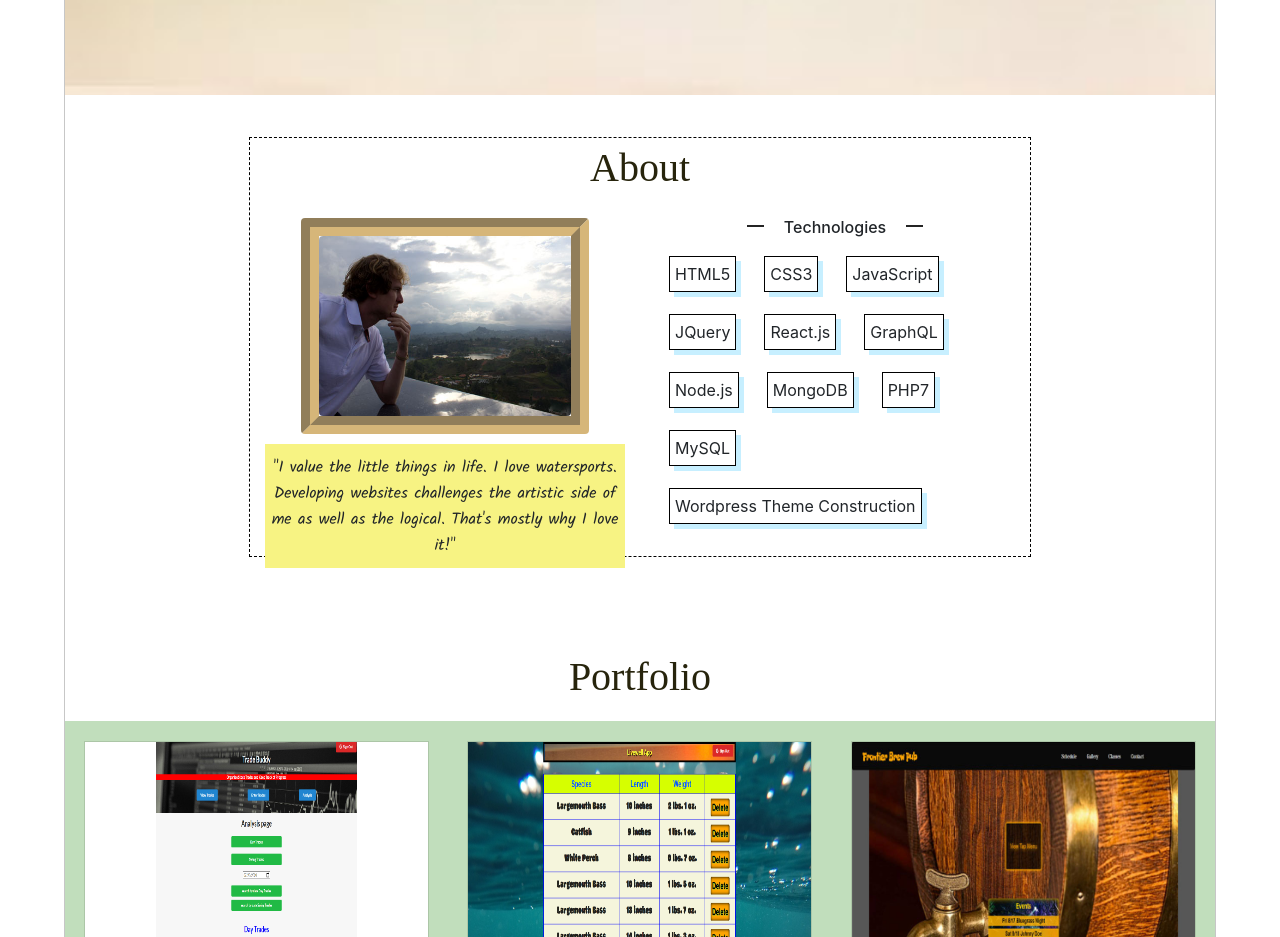
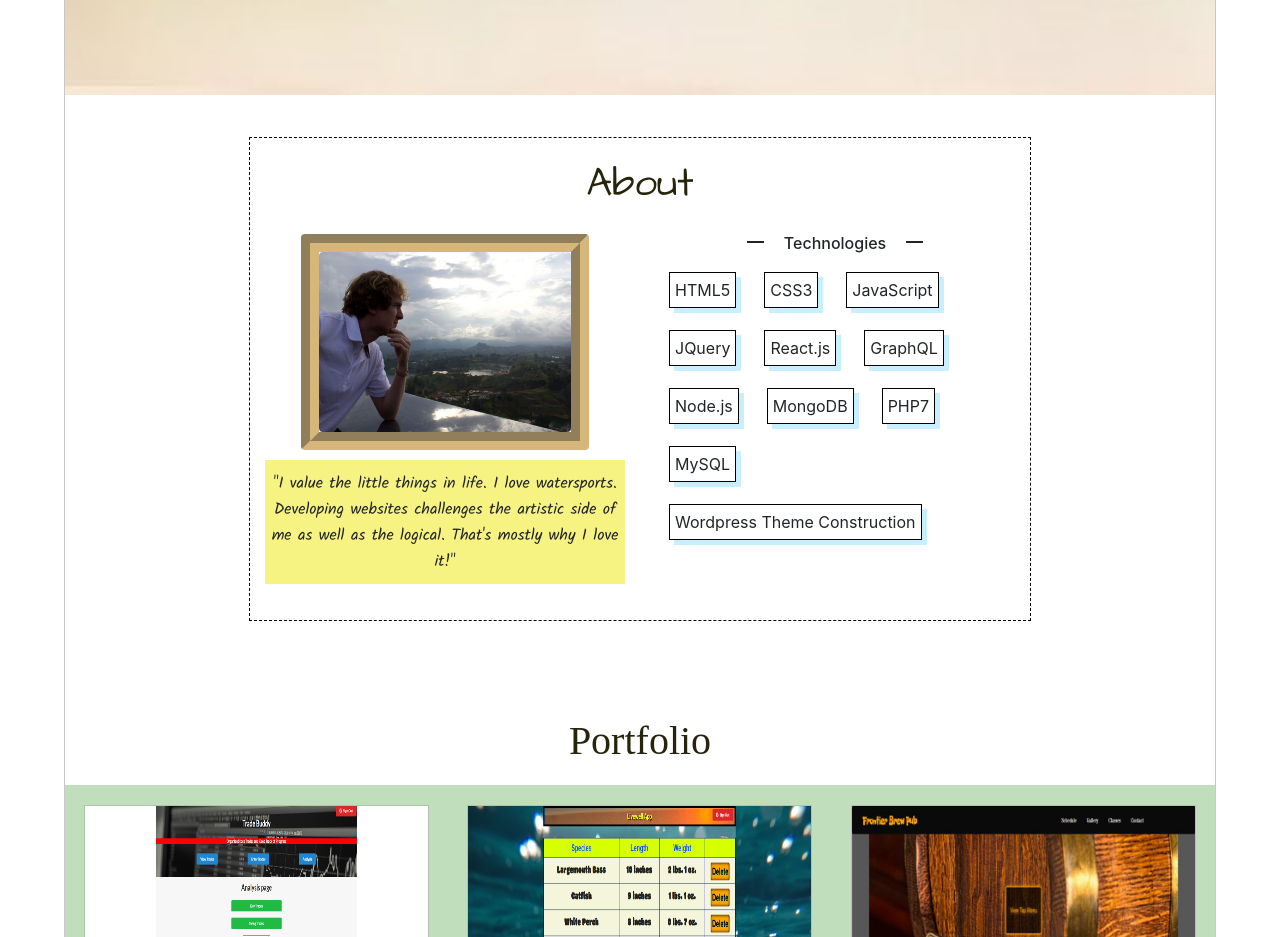
Before and after one commit to michael-williamson/portfolio-coffee, a React (Create React App) app: page / in a window 1280 px wide. Shown: the part 780-1717 px from the top of the page. Built offline with nearby package versions, Linux system fonts and the light colour scheme.

Commit message:
added overflow hidden to app and added new font family

```diff
--- a/public/index.html
+++ b/public/index.html
@@ -10,7 +10,7 @@
     -->
     <link rel="manifest" href="%PUBLIC_URL%/manifest.json">
     <link rel="shortcut icon" href="%PUBLIC_URL%/favicon.ico">
-    <link href="https://fonts.googleapis.com/css2?family=Kalam&family=Permanent+Marker&display=swap" rel="stylesheet">
+    <link href="https://fonts.googleapis.com/css2?family=Architects+Daughter&family=Kalam&family=Permanent+Marker&display=swap" rel="stylesheet">
     <!--
       Notice the use of %PUBLIC_URL% in the tags above.
       It will be replaced with the URL of the `public` folder during the build.
--- a/src/App.css
+++ b/src/App.css
@@ -1,6 +1,10 @@
 /* #root {
     background-color: #98a058;
 } */
+.App{
+    overflow: hidden;
+    /* so that nav being absolute won't effect width of screen */
+}
 
 @media (min-width: 768px){
     .App{
--- a/src/style/About.css
+++ b/src/style/About.css
@@ -11,7 +11,7 @@
     width: 177px;
     margin: 6px auto;
     border-radius: 73px;
-    font-family: cursive;
+    font-family: 'Architects Daughter', cursive;
 }
 
 /* .about-section h1:before {
@@ -101,14 +101,19 @@
 /* font-family: 'Permanent Marker', cursive; */
 }
 
+@media only screen and (min-width: 500px) and (max-width: 1000px) and (orientation: landscape) {
+    .about-section .img-div {
+        width: 50%;
+    }
+    .aboutSpan{
+        margin: 0 6px;
+    }
+  }
+
 @media(min-width: 768px){
     .about-section{
         position: inherit;
         width: 86%;
-        /*this is set to main-banner height*/
-        /* top: 709px;
-        left: 0;
-        right: 0; */
         margin: 20px auto 0;
         background: white;
         z-index: 1000;
@@ -130,11 +135,12 @@
     }
 }
 
-@media (min-width: 1000px){
+@media (min-width: 1000px) and (max-height:770px){
     .about-section{
-        width: 68%;
+        width: 91%;
         position: inherit;
         margin-top: 42px;
+        padding: 16px 0 48px;
     }
     .about-section .img-div{
         height: 64%;
@@ -144,3 +150,19 @@
         border-color: #cda65cd1;
     }
 }
+
+@media (min-width: 1000px) and (min-height: 771px){
+    .about-section{
+        width: 68%;
+        position: inherit;
+        margin-top: 42px;
+        padding: 16px 0 48px;
+    }
+    .about-section .img-div{
+        height: 64%;
+        border: groove;
+        border-width: 18px;
+        width: 80%;
+        border-color: #cda65cd1;
+    }
+}
```
